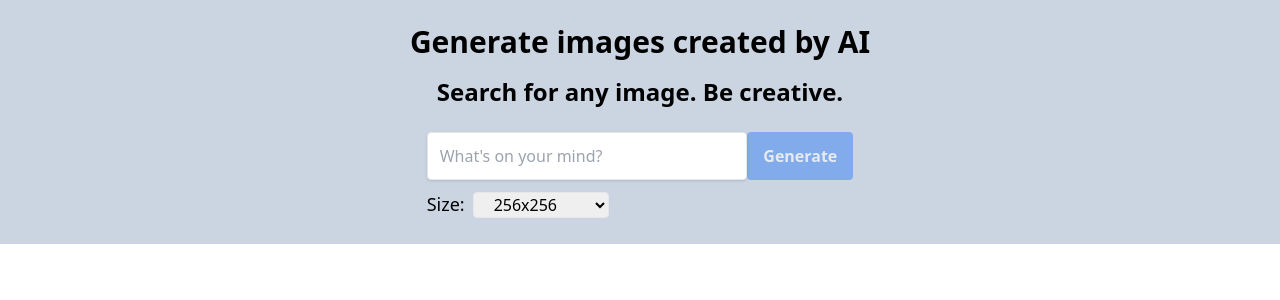
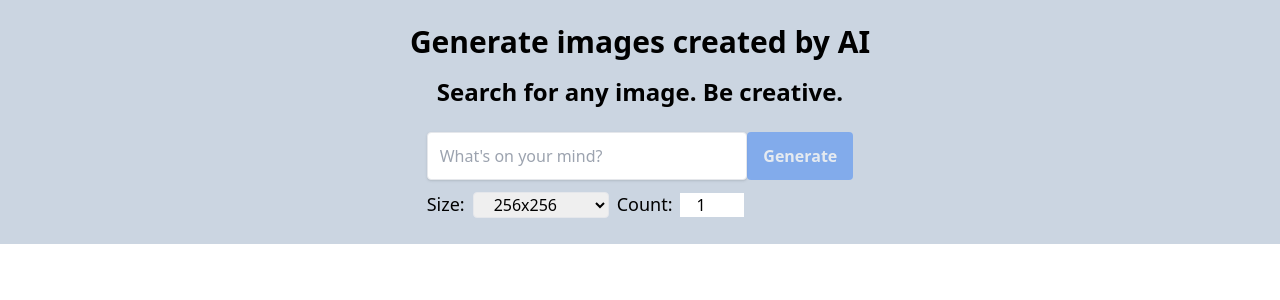
Before and after one commit to Dromediansk/image-ai-generator, a Next.js app: page / in a window 1280 px wide. Shown: the top 300 px of the page. Built offline with nearby package versions, Linux system fonts and the light colour scheme.

Commit message:
adding option to adjust count of images

```diff
--- a/components/Filter.jsx
+++ b/components/Filter.jsx
@@ -1,5 +1,6 @@
 import Dropdown from "../lib/Dropdown";
 import { IMAGE_SIZES } from "../utils/constants";
+import NumberInput from "../lib/NumberInput";
 
 const Filter = ({ formState, onChange }) => {
   return (
@@ -14,6 +15,14 @@ const Filter = ({ formState, onChange }) => {
             options={Object.values(IMAGE_SIZES)}
             onChange={onChange}
           />
+          <NumberInput
+            name="count"
+            title="Count"
+            value={formState.count}
+            onChange={onChange}
+            min={1}
+            max={10}
+          />
         </div>
       </div>
       <div />
--- /dev/null
+++ b/lib/NumberInput.jsx
@@ -0,0 +1,20 @@
+const NumberInput = ({ name, title, value, onChange, ...props }) => {
+  return (
+    <div>
+      <label htmlFor={name} className="text-lg">
+        {title}:
+      </label>
+      <input
+        className="w-16 px-4 mx-2"
+        type="number"
+        id={name}
+        name={name}
+        value={value}
+        onChange={onChange}
+        {...props}
+      />
+    </div>
+  );
+};
+
+export default NumberInput;
--- a/pages/api/generateImages.js
+++ b/pages/api/generateImages.js
@@ -12,7 +12,7 @@ export default async function handler(req, res) {
 
     const response = await openai.createImage({
       prompt: body.query,
-      n: 2,
+      n: parseInt(body.count), // max limit is 10
       size: body.size,
     });
     res.status(200).json({ data: response.data.data });
--- a/pages/index.js
+++ b/pages/index.js
@@ -4,10 +4,10 @@ import Images from "../components/Images";
 import { SearchInput } from "../components/SearchInput";
 import Spinner from "../lib/Spinner";
 import Filter from "../components/Filter";
+import Header from "../components/Header";
 import { IMAGE_SIZES } from "../utils/constants";
-import Header from "../components/Header";
 
-const emptyFormState = { query: "", size: IMAGE_SIZES.SMALL };
+const emptyFormState = { query: "", size: IMAGE_SIZES.SMALL, count: "1" };
 const emptyFetchedData = { size: "", images: [] };
 
 export default function Home() {
```
